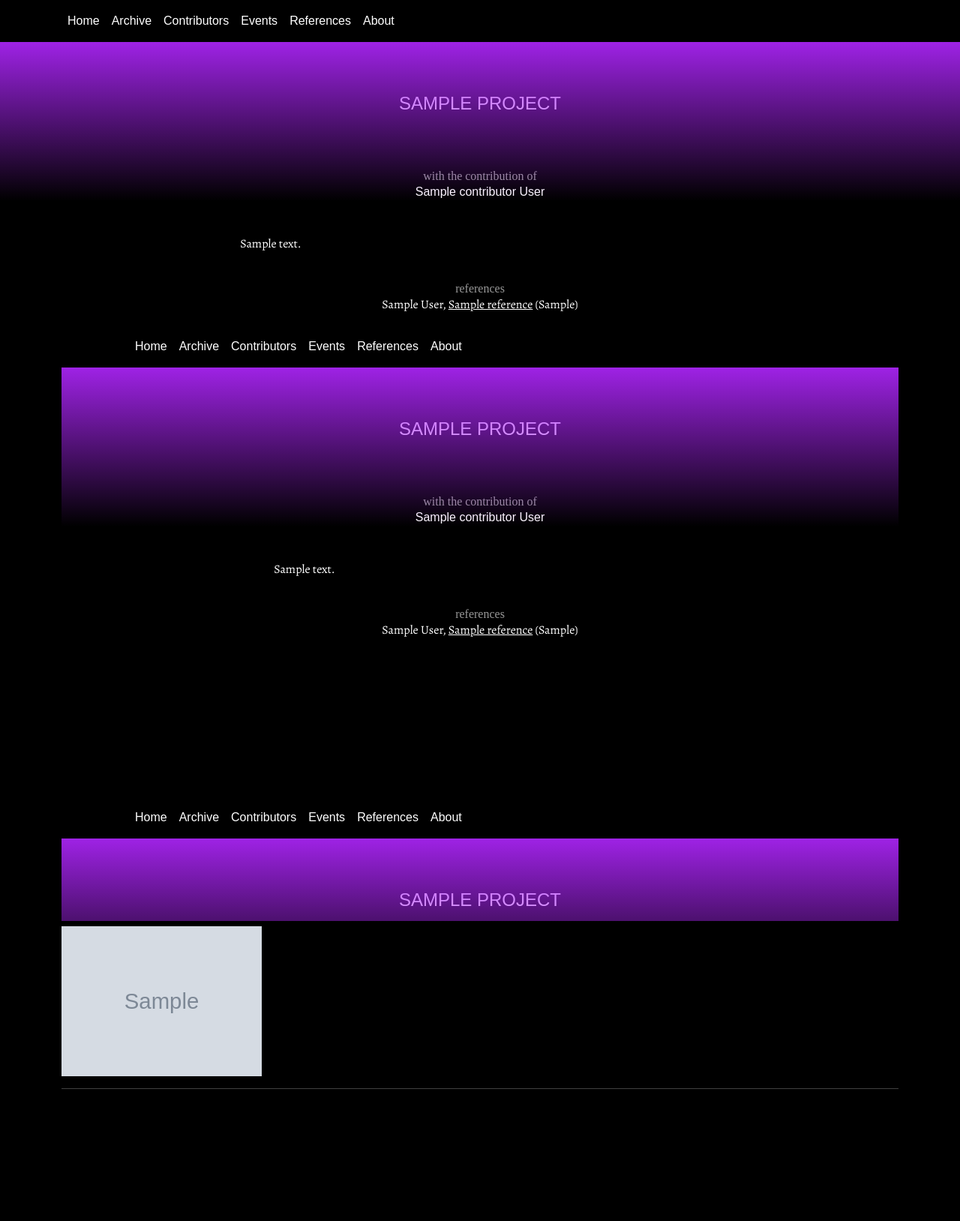
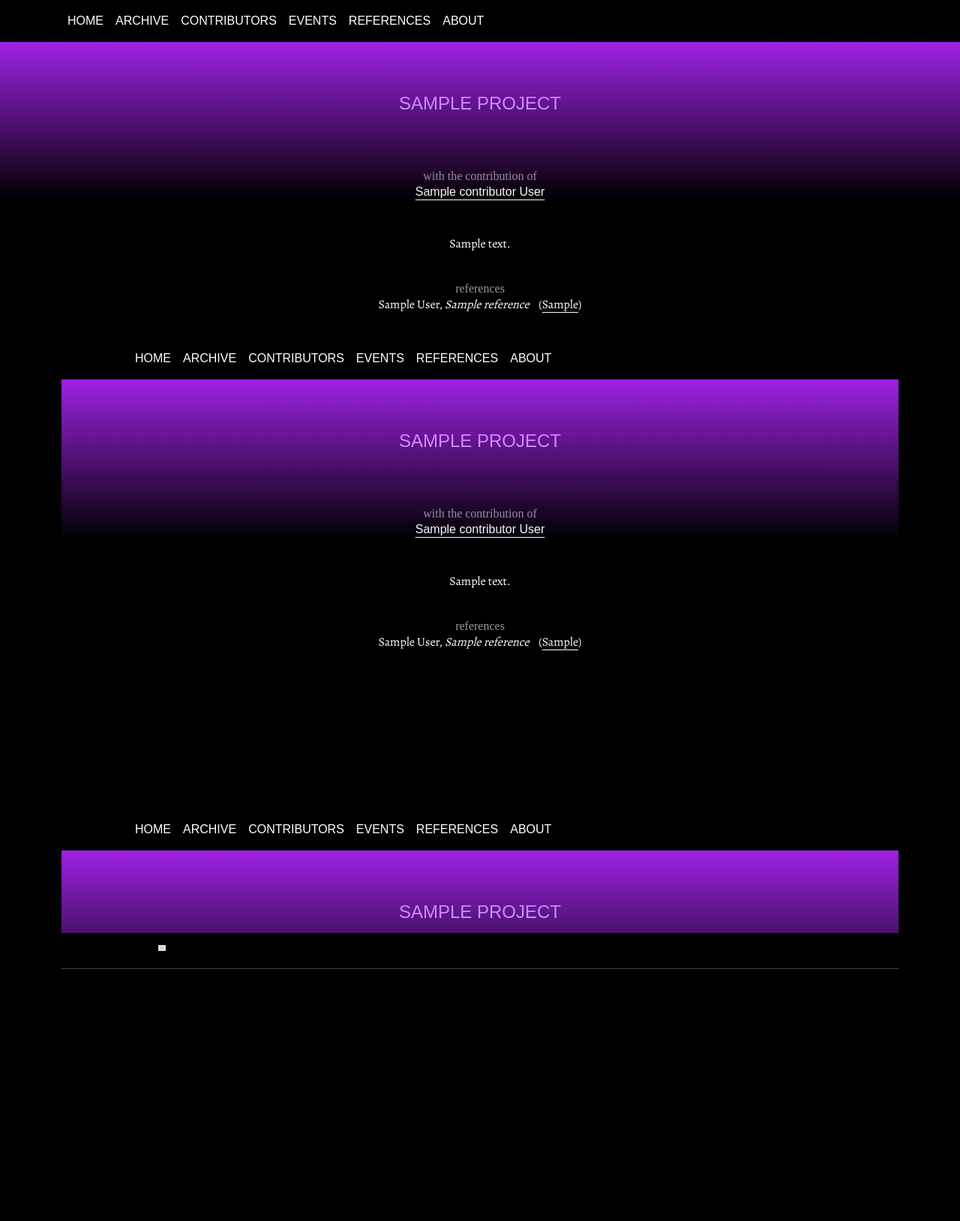
Before and after one commit to federico-santarini/HTS_website, a Django app: template hts_website/portfolio/templates/portfolio/project_feed.html in a window 1280 px wide. Shown: the whole page at 75% size. Before the commit the page ends 1452 px from the top, so only its background shows below. Run offline with Django 5.2, Linux system fonts and the light colour scheme; the template is opened without the code that fills it: most values are stand-ins (such as "Sample title", 1, 10 or a date in 2020); grey boxes marked "Sample" are stand-in pictures; some libraries are stand-ins or nearby versions; some web fonts are replaced.

Commit message:
Fix feed anchor offset and style the project feed
- ProjectImage stores width/height (migration 0014) and the feed <img>
  carries them, so lazy images reserve their space and the #project-<pk>
  anchor lands on the right project (it used to drift by the height of
  images loading above it).
- Feed: full-width gradient header, per-project min-height with
  scroll-snap (navbar is a snap point), spacing after each project,
  reference formatting (author capitalised, italic sentence-case title).
- Project list: user edits to the archive template.
- Tests for the reference format; README notes on image dimensions.

Co-Authored-By: Claude Sonnet 5.5 <noreply@anthropic.com>

```diff
--- a/hts_website/portfolio/templates/portfolio/_project.html
+++ b/hts_website/portfolio/templates/portfolio/_project.html
@@ -17,17 +17,22 @@
         </div>
     </header>
 
-    <div class="container">
-        <p class="project-description col-lg-6">{{ project.description }}</p>
+    <div class="container project-body">
+    <div class="row justify-content-center">
+        <p class="project-description col-lg-8">{{ project.description }}</p>
 
         {% if project.references.all %}
         <h3 class="section-label">references</h3>
-        <ul class="references list-unstyled">
+        <ul class="references list-unstyled col-8 col-lg-6">
             {% for reference in project.references.all %}
-            <li>{% if reference.url %}{{ reference.author }}, <a href="{{ reference.url }}">{{ reference.title }}</a>{% else %}{{ reference.author }}, {{ reference.title }}{% endif %} ({{ reference.get_kind_display }})</li>
+            {# Autore con le iniziali maiuscole (CSS, .reference-author); titolo in corsivo con la sola prima lettera maiuscola. #}
+            {% with title=reference.title|lower|capfirst %}
+            <li class="mb-3">{% if reference.author %}<span class="reference-author">{{ reference.author }}</span>, {% endif %}<em>{{ title }}&nbsp;&nbsp;&nbsp;&nbsp;</em>{% if reference.url %}(<a href="{{ reference.url }}">{{ reference.get_kind_display }}</a>){% else %}({{ reference.get_kind_display }}){% endif %}</li>
+            {% endwith %}
             {% endfor %}
         </ul>
         {% endif %}
+        </div>
 
         {# Player incorporati: i link arrivano già convertiti e limitati a YouTube/SoundCloud (portfolio/embeds.py). #}
         {# loading="lazy": il player parte a caricarsi solo quando la pagina scorre fin lì (il feed ha molti progetti). #}
@@ -45,7 +50,7 @@
         <div class="row g-3">
             {% for project_image in project.images.all %}
             <div class="col-3">
-                <img class="img-fluid" src="{{ project_image.image.url }}" alt="{{ project.title }}" loading="lazy">
+                <img class="img-fluid" src="{{ project_image.image.url }}" alt="{{ project.title }}" loading="lazy"{% if project_image.image_width %} width="{{ project_image.image_width }}" height="{{ project_image.image_height }}"{% endif %}>
             </div>
             {% endfor %}
         </div>
--- a/hts_website/portfolio/templates/portfolio/project_feed.html
+++ b/hts_website/portfolio/templates/portfolio/project_feed.html
@@ -5,7 +5,7 @@
 {# Il feed sostituisce "main" (non "content") perché l'header di ogni progetto è a tutta larghezza: i .container sono dentro _project.html. #}
 {% block main %}
 {# Feed: tutti i progetti in sequenza. Ogni scheda è in _project.html. Il titolo di pagina c'è per la struttura (un solo h1), ma non si vede. #}
-<main>
+<main class="project-feed">
     <h1 class="visually-hidden">Projects</h1>
     {% for project in projects %}
     {% include "portfolio/_project.html" %}
--- a/hts_website/static/css/custom.css
+++ b/hts_website/static/css/custom.css
@@ -77,6 +77,7 @@
     --bs-navbar-hover-color: var(--hts-accent);
     --bs-navbar-active-color: var(--hts-accent);
     font-weight: 300;
+    text-transform: uppercase;
 }
 
 /* Bootstrap non ha una variabile per il font dei titoli (usano quello del testo): serve una regola. */
@@ -103,6 +104,39 @@ a {
     position: relative;
     padding-top: 1.25rem;
     padding-bottom: 3.75rem;
+}
+
+/* Ritmo "a schermate": ogni progetto è alto almeno uno schermo (svh = altezza visibile anche con la barra del browser
+   del telefono), quindi un progetto corto non lascia vedere l'inizio del successivo.
+   Snap: "mandatory" = la pagina si ferma sempre all'inizio di un progetto; "proximity" = si allinea solo se ci si
+   ferma vicino. Un progetto più alto dello schermo si legge comunque per intero. Vale solo nel feed (:has) e non per
+   chi chiede meno animazioni.
+   Anche la navbar è un punto di snap: senza, al caricamento la pagina si allineerebbe al primo progetto (che sta
+   sotto la navbar) e la navbar resterebbe fuori vista. */
+.project-feed > section {
+    min-height: 100svh;
+}
+
+/* Spazio in fondo a ogni progetto. Sta nel contenitore interno (non sul <section>) perché il <section> ha già
+   min-height: un progetto corto resta alto uno schermo, uno lungo ottiene questo spazio in più. */
+.project-body {
+    padding-bottom: 20rem;
+}
+
+@media (prefers-reduced-motion: no-preference) {
+    html:has(.project-feed) {
+        scroll-snap-type: y mandatory;
+        /* scroll-snap-type: none; */
+
+    }
+
+    .project-feed > section {
+        scroll-snap-align: start;
+    }
+
+    html:has(.project-feed) .navbar {
+        scroll-snap-align: start;
+    }
 }
 
 /* La sfumatura è uno strato SOPRA il testo (non uno sfondo). pointer-events: none lascia passare i click ai link sotto. */
@@ -140,6 +174,15 @@ a {
     font-weight: 400;
     font-size: 1rem;
 }
+.contributors a {
+text-decoration: underline;
+text-decoration-thickness: 0.05rem;
+text-underline-offset: 0.3rem;
+}
+.contributors a:hover {
+text-decoration: none;
+color: white;
+}
 
 .references {
     font-family: var(--hts-font-serif);
@@ -148,6 +191,13 @@ a {
 }
 .references a {
 text-decoration: underline;
+text-decoration-thickness: 0.05rem;
+text-underline-offset: 0.3rem;
+}
+
+/* Iniziali maiuscole su ogni parola, senza toccare le altre lettere (resta "McDonald"). Solo visivo: il dato nell'admin non cambia. */
+.reference-author {
+    text-transform: capitalize;
 }
 
 .project-description {
@@ -156,3 +206,21 @@ text-decoration: underline;
     font-size: 1rem;
     line-height: 1.2;
 }
+
+.list-label {
+    font-family: var(--hts-font-label);
+    font-weight: 400;
+    font-style: normal;
+    font-size: 1rem;
+    line-height: 1.2;
+    color: white;
+    padding-top: 1.5rem;
+    margin-bottom: 0;
+}
+
+.list-title a {
+    font-family: var(--hts-font-display);
+    font-weight: 300;
+    font-size: 1.5;
+    line-height: 1.2;
+}
```
Also changed, not shown: hts_website/portfolio/models.py (+6 -1 lines), hts_website/portfolio/templates/portfolio/project_list.html (+19 -5 lines), hts_website/portfolio/tests.py (+27 -0 lines), README.md, hts_website/portfolio/migrations/0014_projectimage_dimensions.py (added).
